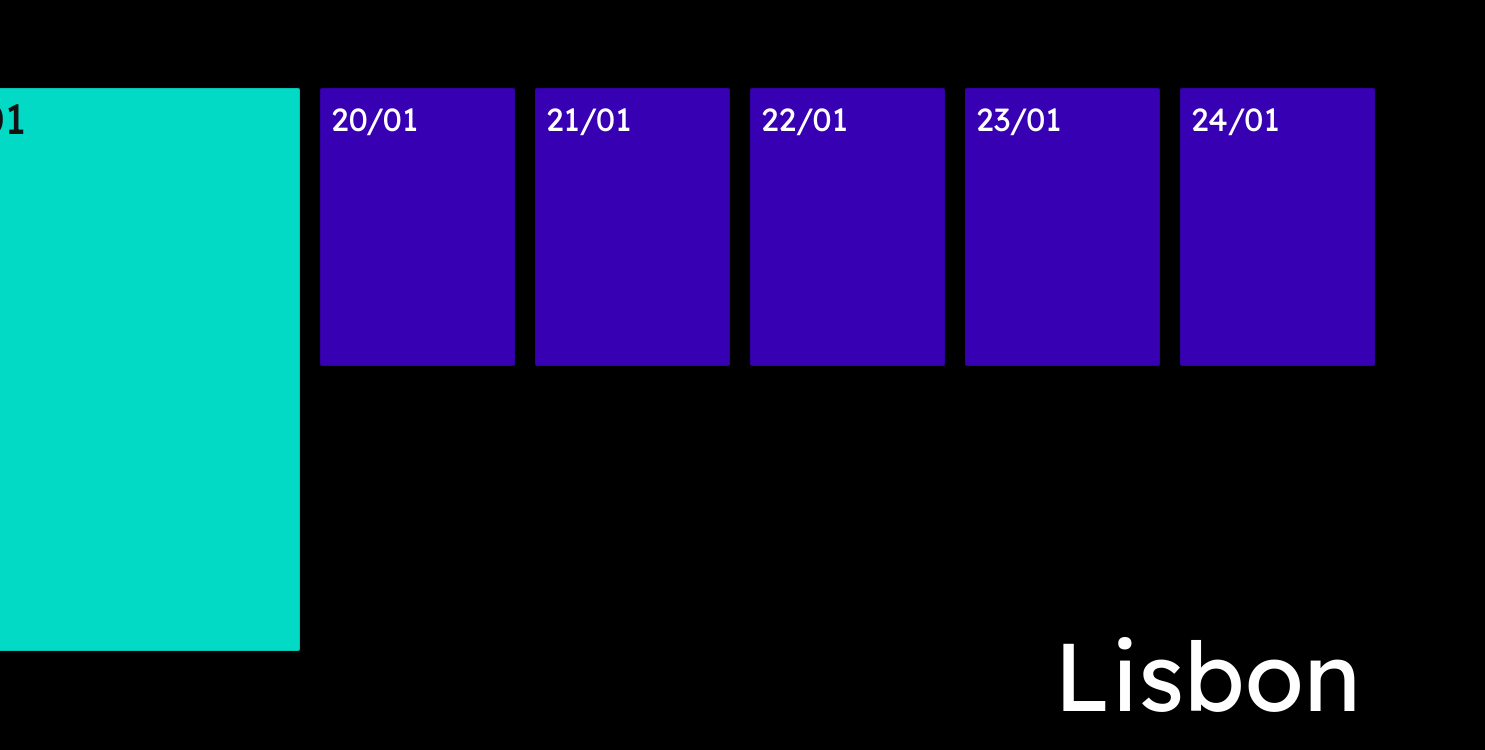
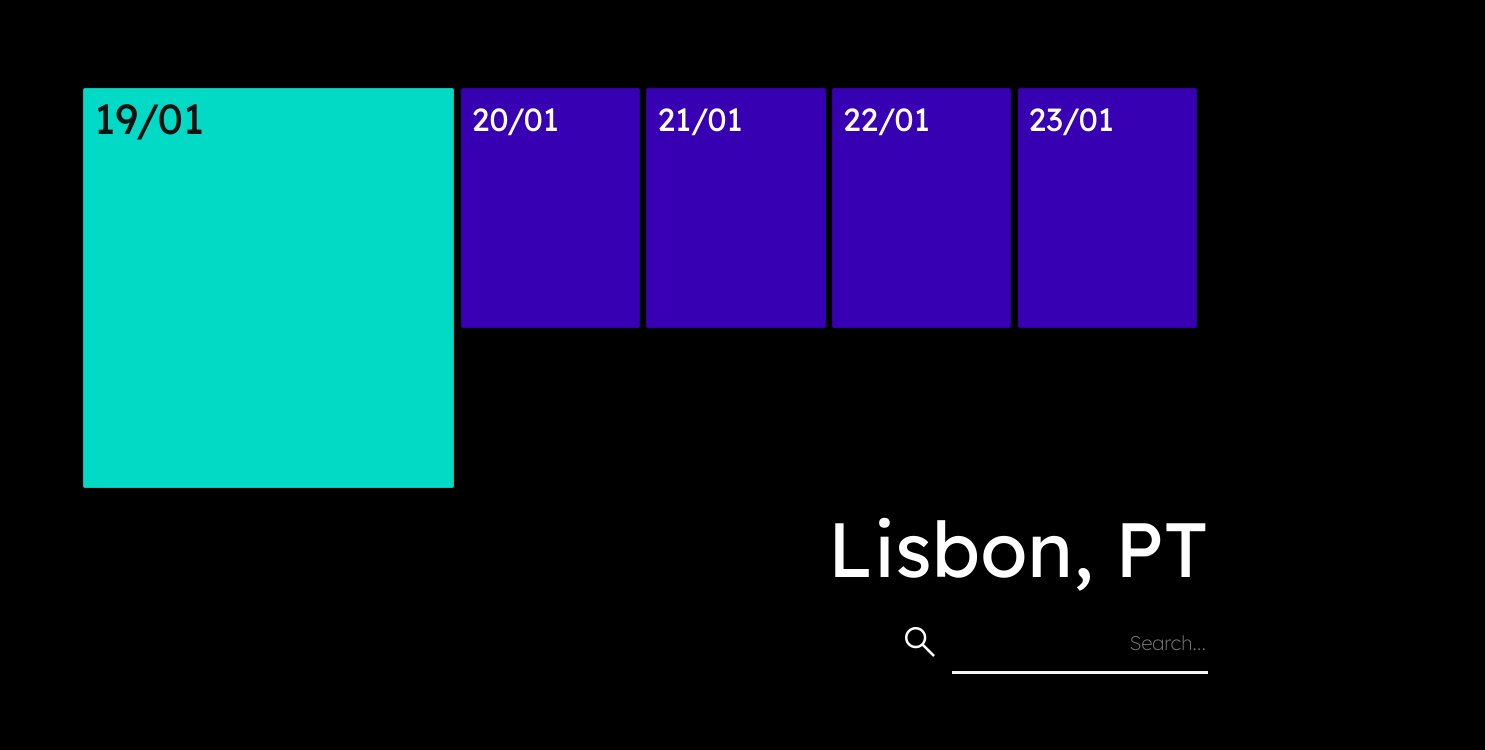
Before and after one commit to pedromprodr/weather-app, a website built with webpack: page dist/index.html in a window 1280 px wide. Shown: the whole page, 1485 px wide, since content can reach past the window. Built offline with nearby package versions, Linux system fonts and the light colour scheme; no server answers.

Commit message:
Implement search functionality

```diff
--- a/src/modules/dom.js
+++ b/src/modules/dom.js
@@ -1,12 +1,59 @@
-import { getWeatherForToday } from "./weather.js";
+import { getWeatherForToday, getCity } from "./weather.js";
 
 
+async function changeCity(){
+    let city = document.getElementById("search-field");
+    let citydata = await getCity(city.value);
+    let cityName = await citydata.name;
+    let countryName = await citydata.country;
+
+    document.getElementById("city-text").textContent = cityName+", "+countryName;
+
+    let textLength = document.getElementById("city-text").textContent.length;
+    let desiredWidth = 0.5;
+    let fontSize = (desiredWidth * 100) / textLength;
+    document.getElementById("city-text").style.fontSize = fontSize + "vw";
+}
+
 function citySearch() {
-    const city = document.createElement('div');
+    const cityContainer = document.createElement('div');
     const contentContainer = document.getElementById("content-container");
-    city.id = "city";
-    city.textContent = "Lisbon";
-    contentContainer.appendChild(city);
+    cityContainer.id = "city-container"
+
+    const cityText = document.createElement('div');
+    cityText.id = "city-text";
+    cityText.textContent = "Lisbon, PT";
+
+    const citySearchField = document.createElement("input");
+    citySearchField.setAttribute("type", "text");
+    citySearchField.setAttribute("id", "search-field");
+    citySearchField.setAttribute("placeholder", "Search...");
+
+
+
+    const citySearchB = document.createElement("button");
+    citySearchB.setAttribute("id", "search-button");
+    citySearchB.setAttribute("type", "search-button");
+    citySearchB.innerHTML = "<span class='material-symbols-outlined'> search </span>";
+    citySearchB.addEventListener("click",()=>{
+        changeCity();
+        document.getElementById("search-field").textContent = "";
+    })
+
+    citySearchField.addEventListener("keypress", function(event) {
+        // If the user presses the "Enter" key on the keyboard
+        if (event.key === "Enter") {
+          // Cancel the default action, if needed
+          event.preventDefault();
+          // Trigger the button element with a click
+          document.getElementById("search-button").click();
+        }
+      });
+    cityContainer.appendChild(cityText);
+    cityContainer.appendChild(citySearchField);
+    cityContainer.appendChild(citySearchB);
+
+    contentContainer.appendChild(cityContainer);
 }
 
 function weatherCards() {
@@ -28,7 +75,7 @@ function weatherCards() {
 
     cardContainer.appendChild(todayCard);
 
-    for (let i = 0; i < 5; i++) {
+    for (let i = 0; i < 4; i++) {
         const element = document.createElement('div')
         element.id = "day" + i + "-card"
         element.classList.add("day-card")
--- a/src/modules/weather.js
+++ b/src/modules/weather.js
@@ -3,7 +3,7 @@
 
 async function getCity(city) {
     const url = "http://api.openweathermap.org/geo/1.0/direct?q=" + city + "&limit=1&appid=1ffdc9ad57e02cc6f9d10ae53a341c18";
-
+    console.log(city);
     const response = await fetch(url, { mode: 'cors' });
 
     const data = await response.json();
@@ -27,4 +27,4 @@ async function getWeatherForToday(cityName) {
 
 }
 
-export { getWeatherForToday }
+export { getWeatherForToday, getCity }
--- a/src/style.css
+++ b/src/style.css
@@ -1,65 +1,118 @@
 body {
   background-color: black;
 }
-
+.material-symbols-outlined {
+    font-variation-settings:
+    'FILL' 0,
+    'wght' 400,
+    'GRAD' 0,
+    'opsz' 48
+  }
 #content-container {
   margin-top: 7%;
   display: flex;
+  flex-direction: column;
   align-items: center;
   justify-content: center;
 }
 
-#city {
-    position: absolute;
-    width: 431px;
-    height: 52px;
-    left: 1054px;
-    top: 615px;
+#city-container {
+  /*position: absolute;
+  width: 602px;
+  height: 101px;
+  right: 8px;
+  top: 609px;*/
+  align-self: flex-end;
+  margin-right: 5vw;
+  display: grid;
+  width: 25vw;
+  grid-template-columns: 2fr 8fr;
+  grid-template-rows: 2fr 0.1fr 1fr;
 
-    font-family: 'Lexend';
+}
+#city-text{
+    grid-column: 1/3;
+    grid-row: 1/2;
     font-style: normal;
     font-weight: 400;
-    font-size: 96px;
+    font-size: 5%;
     line-height: 120px;
+    font-family: "Lexend";
+    display: flex;
+    align-self: flex-end;
+    justify-self: flex-end;
+    color: #ffffff;
+    font-size: 6vw;
+    white-space: nowrap; /* prevent text from breaking into new lines */
+    text-overflow: ellipsis; /* add ellipsis when text overflows */
+    overflow: hidden; /* hide the overflowing text */
+}
+#search-field{
+    grid-row: 3/4;
+    grid-column: 2/3;
+    background-color: transparent;
+    border: 0px;
+    font-family: "Lexend";
+    font-weight: 200;
+    border-bottom: 3px solid;
+    border-color: whitesmoke;
+    color: #ffffff;
+    font-size: 20px;
+    text-align: right;
+    appearance: none;
 
-    color: #FFFFFF;
 }
 
+#search-field:focus{
+    outline: none;
+}
+#search-button{
+    grid-row: 3/4;
+    grid-column: 1/2;
+    background: none;
+	color: white;
+	border: none;
+	padding: 0;
+	font: inherit;
+	cursor: pointer;
+	outline: inherit;
+}
+#search-button > span{
+    font-size: 40px;
+}
 #card-container {
   display: flex;
   flex-direction: row;
-    gap: 20px;
+  gap: 0.5vw;
   justify-content: space-between;
 }
 
 #today-card {
   box-sizing: border-box;
   position: relative;
-    width: 395px;
-    height: 563px;
+  width: 29vw;
+  height: 50vh;
 
-    background: #03DAC6;
+  background: #03dac6;
   border: 1px solid rgba(0, 0, 0, 0.1);
   border-radius: 2px;
-
-
 }
 
 .day-card {
   box-sizing: border-box;
 
   position: relative;
-    width: 195px;
-    height: 278px;
+  width: 14vw;
+  height: 30vh;
 
-    background: #3700B3;
+  background: #3700b3;
   border: 1px solid rgba(0, 0, 0, 0.1);
   border-radius: 2px;
 }
 
 #today-text {
   margin: 10px;
-    font-family: 'Lexend';
+  font-family: "Lexend";
   font-style: normal;
   font-weight: 400;
   font-size: 42px;
@@ -70,11 +123,11 @@ body {
 
 .day-text {
   margin: 10px;
-    font-family: 'Lexend';
+  font-family: "Lexend";
   font-style: normal;
   font-weight: 400;
   font-size: 32px;
   line-height: 40px;
 
-    color: #FFFFFF;
+  color: #ffffff;
 }
```
Also changed, not shown: dist/index.html, dist/main.js. Lines whose indentation alone changed are shown as unchanged.
